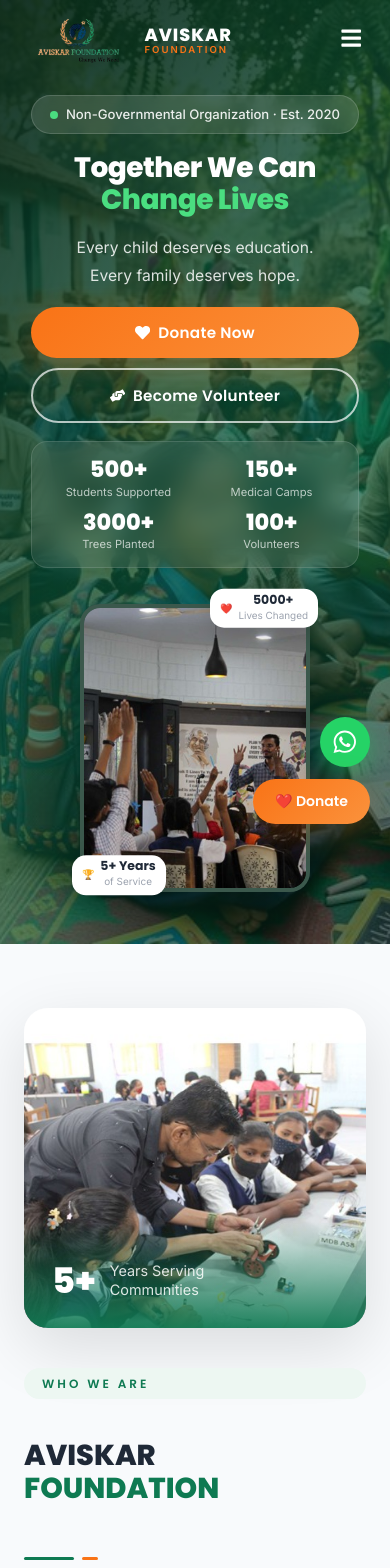
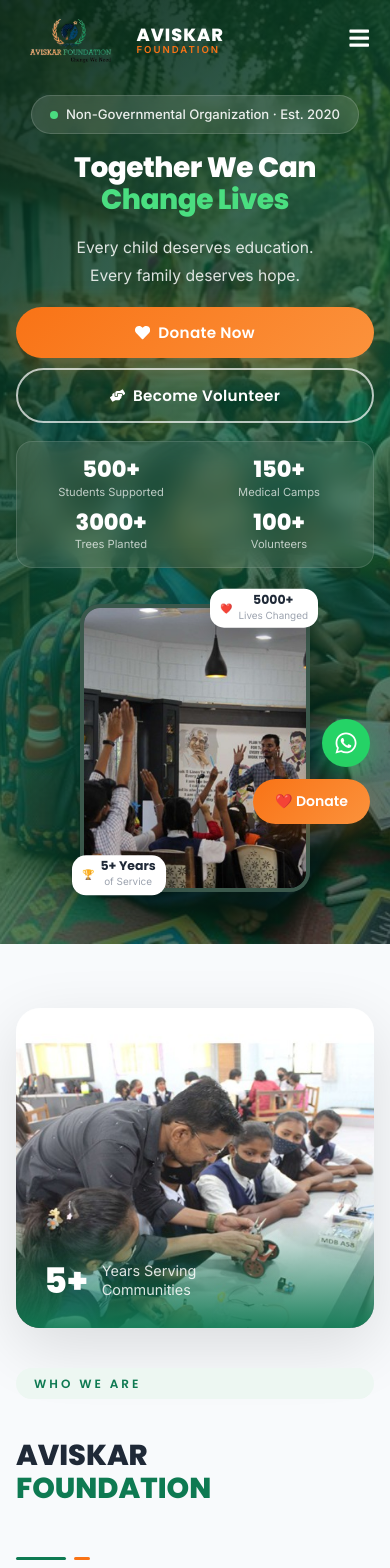
Before and after one commit to bhisekarsatyajit2006/Aviskar, a React (Vite) app: page / in a window 390 px wide. Shown: the top 1568 px of the page. Built offline with nearby package versions, Linux system fonts and the light colour scheme.

Commit message:
Fix horizontal scrolling and side-to-side overflow issue on mobile devices

```diff
--- a/src/index.css
+++ b/src/index.css
@@ -37,7 +37,10 @@
   box-sizing: border-box;
 }
 
-html {
+html, body {
+  width: 100%;
+  max-width: 100%;
+  overflow-x: hidden !important;
   scroll-behavior: smooth;
   font-size: 16px;
 }
@@ -47,6 +50,12 @@
   color: var(--text-dark);
   background-color: var(--bg);
   line-height: 1.6;
+  position: relative;
+}
+
+#root {
+  width: 100%;
+  max-width: 100%;
   overflow-x: hidden;
 }
 
@@ -83,6 +92,7 @@
   max-width: 1200px;
   margin: 0 auto;
   padding: 0 24px;
+  width: 100%;
 }
 
 .section-padding {
@@ -249,10 +259,10 @@
   50% { box-shadow: 0 0 0 16px rgba(14, 122, 82, 0); }
 }
 
-/* Scroll reveal */
+/* Scroll reveal - prevent horizontal offset scroll triggers */
 .reveal {
   opacity: 0;
-  transform: translateY(40px);
+  transform: translateY(30px);
   transition: opacity 0.7s ease, transform 0.7s ease;
 }
 
@@ -263,24 +273,24 @@
 
 .reveal-left {
   opacity: 0;
-  transform: translateX(-50px);
+  transform: translateY(30px);
   transition: opacity 0.7s ease, transform 0.7s ease;
 }
 
 .reveal-left.visible {
   opacity: 1;
-  transform: translateX(0);
+  transform: translateY(0);
 }
 
 .reveal-right {
   opacity: 0;
-  transform: translateX(50px);
+  transform: translateY(30px);
   transition: opacity 0.7s ease, transform 0.7s ease;
 }
 
 .reveal-right.visible {
   opacity: 1;
-  transform: translateX(0);
+  transform: translateY(0);
 }
 
 /* Stagger reveal */
@@ -363,6 +373,10 @@
     --section-gap: 64px;
   }
 
+  .container {
+    padding: 0 16px;
+  }
+
   .section-header {
     margin-bottom: 40px;
   }
@@ -378,8 +392,8 @@
   }
 
   .float-whatsapp-btn {
-    width: 50px;
-    height: 50px;
-    font-size: 1.6rem;
+    width: 48px;
+    height: 48px;
+    font-size: 1.5rem;
   }
 }
```
